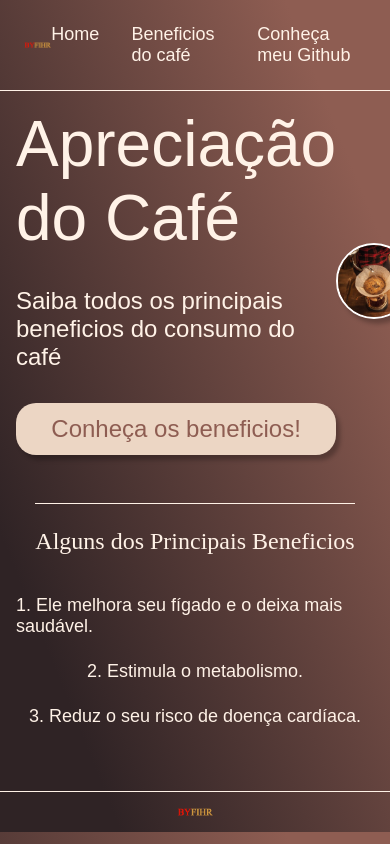
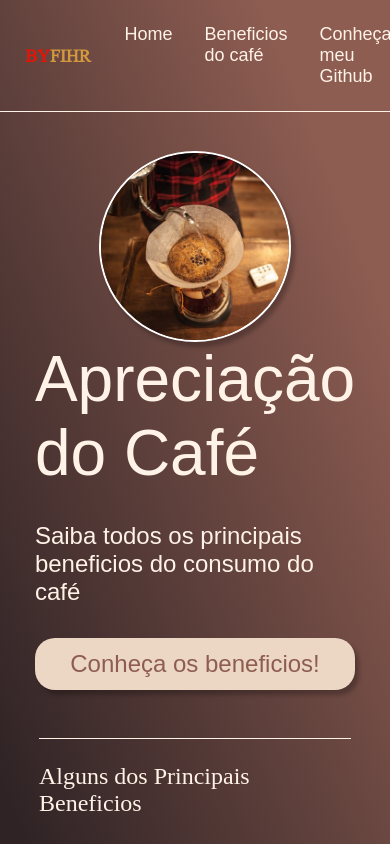
Before and after one commit to elfihr/SiteApreciacaoCafe, a plain HTML site: page index.html in a window 390 px wide. Shown: the top 844 px of the page. Drawn offline with Linux system fonts and the light colour scheme.

Commit message:
Update style.css
Ajustado css para melhor comportamento em dispositivos moveis

```diff
--- a/style.css
+++ b/style.css
@@ -25,8 +25,8 @@ body{
 }
 
 .cabecalho-imagem {
-    width: 8%;
-    height:8%;
+    width: 150px;
+    height:33px;
 }
 
 .cabecalho-menu{
@@ -96,8 +96,8 @@ body{
 }
 
 .conteudo-principal-imagem{
-    width: 20%;
-    height:20%;
+    width: 408px;
+    height:408px;
     border: none;
     border-radius: 100%;
     border: 2px solid white;
@@ -180,3 +180,31 @@ body{
     font-weight: 400;
 
 }
+
+@media (max-width: 1200px) {
+
+    .cabecalho-imagem{
+        margin-right: 2em;
+        width: 20%;
+        height: 20%;
+    }
+
+    .conteudo {
+        padding: 10%;
+    }
+
+    .conteudo-principal{
+        flex-direction: column-reverse;
+    }
+
+
+    .conteudo-principal-imagem{
+        width: 60%;
+        height:60%;
+    }
+
+    .conteudo-secundario{
+        align-items:start ;
+    }
+
+  }
```
